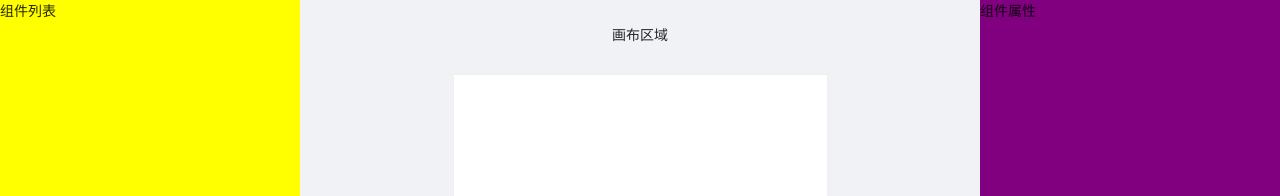
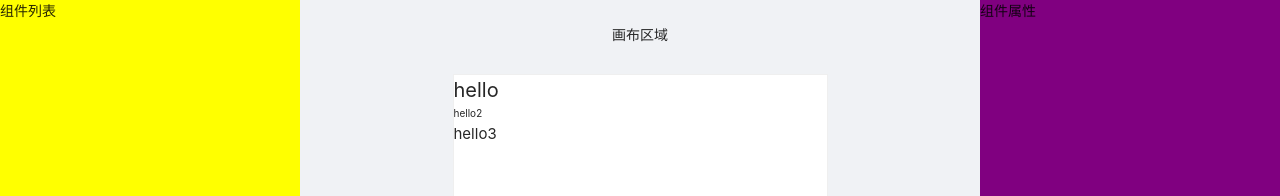
Before and after one commit to MinorN/poster, a Vue app: page /editor in a window 1280 px wide. Shown: the top 196 px of the page. Built offline with nearby package versions, Linux system fonts and the light colour scheme.

Commit message:
feat: 添加text组件

```diff
--- a/package.json
+++ b/package.json
@@ -10,12 +10,14 @@
   "dependencies": {
     "ant-design-vue": "^2.2.8",
     "core-js": "^3.6.5",
+    "lodash-es": "^4.17.20",
     "uuid": "^8.3.2",
     "vue": "^3.0.0",
     "vue-router": "^4.0.1",
     "vuex": "^4.1.0"
   },
   "devDependencies": {
+    "@types/lodash-es": "^4.17.12",
     "@types/uuid": "^10.0.0",
     "@typescript-eslint/eslint-plugin": "^2.33.0",
     "@typescript-eslint/parser": "^2.33.0",
--- /dev/null
+++ b/src/components/LText.vue
@@ -0,0 +1,47 @@
+<template>
+  <component :is="tag" :style="styleProps" class="l-text-component">
+    {{ text }}
+  </component>
+</template>
+
+<script lang="ts">
+import { computed, defineComponent } from "vue"
+import { pick } from "lodash-es"
+
+export default defineComponent({
+  name: "l-text",
+  props: {
+    text: {
+      type: String,
+    },
+    fontSize: {
+      type: String,
+    },
+    tag: {
+      type: String,
+      default: "div",
+    },
+  },
+  setup(props) {
+    const styleProps = computed(() => pick(props, ["fontSize"]))
+    return {
+      styleProps,
+    }
+  },
+})
+</script>
+
+<style scoped>
+h2.l-text-component,
+p.l-text-component {
+  margin-bottom: 0;
+}
+button.l-text-component {
+  padding: 5px 10px;
+  cursor: pointer;
+}
+.l-text-component {
+  box-sizing: border-box;
+  white-space: pre-wrap;
+}
+</style>
--- a/src/store/editor.ts
+++ b/src/store/editor.ts
@@ -13,9 +13,9 @@ export interface EditorProps {
   currentElement: string
 }
 export const testComponents: ComponentData[] = [
-  { id: uuidv4(), name: "l-text", props: { text: "hello" } },
-  { id: uuidv4(), name: "l-text", props: { text: "hello2" } },
-  { id: uuidv4(), name: "l-text", props: { text: "hello3" } },
+  { id: uuidv4(), name: "l-text", props: { text: "hello", fontSize: "20px" } },
+  { id: uuidv4(), name: "l-text", props: { text: "hello2", fontSize: "10px" } },
+  { id: uuidv4(), name: "l-text", props: { text: "hello3", fontSize: "15px" } },
 ]
 
 const editor: Module<EditorProps, GlobalDataProps> = {
--- a/src/store/user.ts
+++ b/src/store/user.ts
@@ -12,7 +12,8 @@ const user: Module<UserProps, GlobalDataProps> = {
   },
   mutations: {
     login(state) {
-      state = { ...state, isLogin: true, userName: "minorN" }
+      state.isLogin = true
+      state.userName = "minorN"
     },
     logout(state) {
       state.isLogin = false
--- a/src/views/Editor.vue
+++ b/src/views/Editor.vue
@@ -8,7 +8,12 @@
         <a-layout-content class="preview-container">
           <p>画布区域</p>
           <div class="preview-list" id="canvas-area">
-            <div v-for="component in components" :key="component.id"></div>
+            <component
+              v-for="component in components"
+              :key="component.id"
+              :is="component.name"
+              v-bind="component.props"
+            />
           </div>
         </a-layout-content>
       </a-layout>
@@ -27,8 +32,12 @@
 import { computed, defineComponent } from "vue"
 import { useStore } from "vuex"
 import { GlobalDataProps } from "@/store"
+import LText from "@/components/LText.vue"
 
 export default defineComponent({
+  components: {
+    LText,
+  },
   setup() {
     const store = useStore<GlobalDataProps>()
     const components = computed(() => store.state.editor.components)
```
